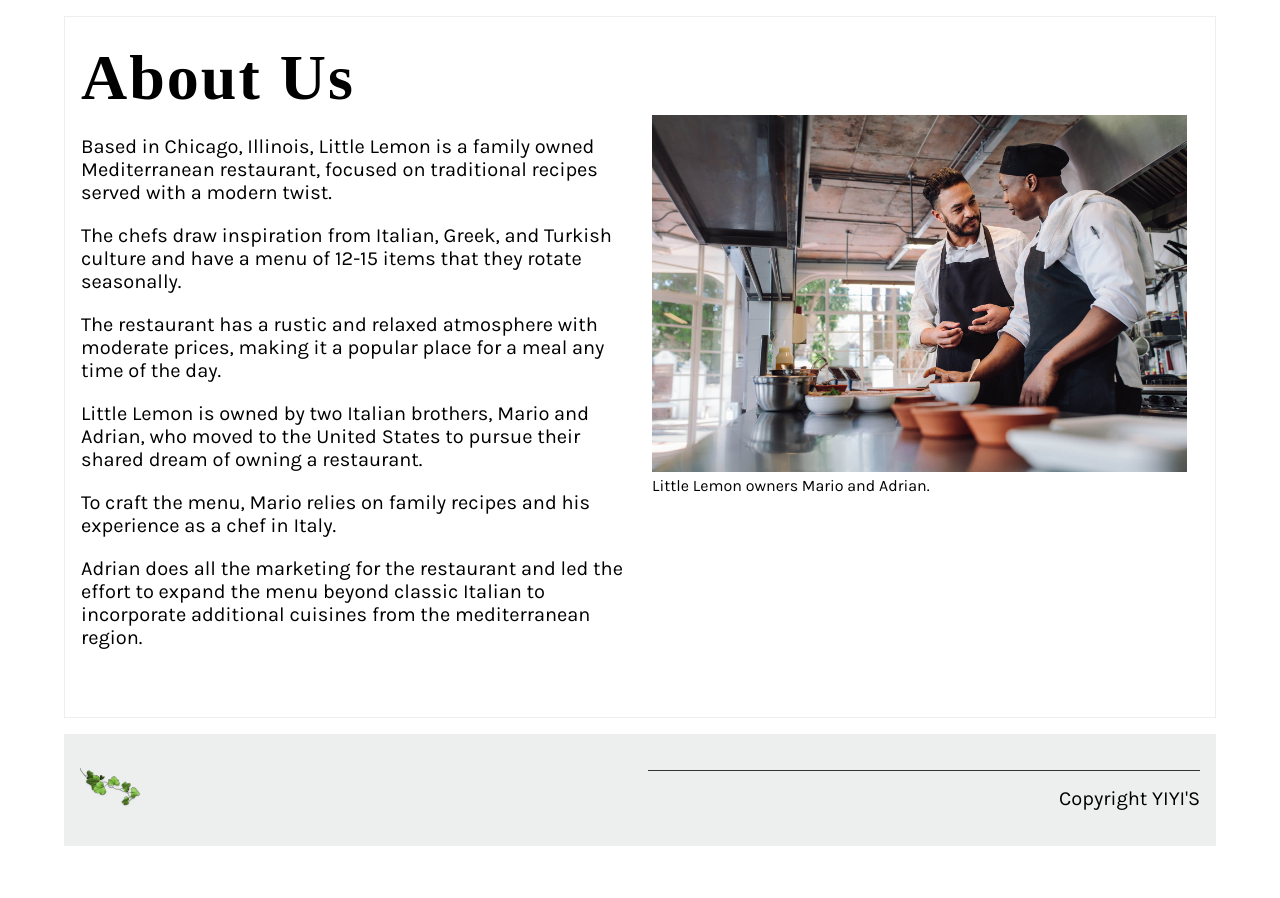
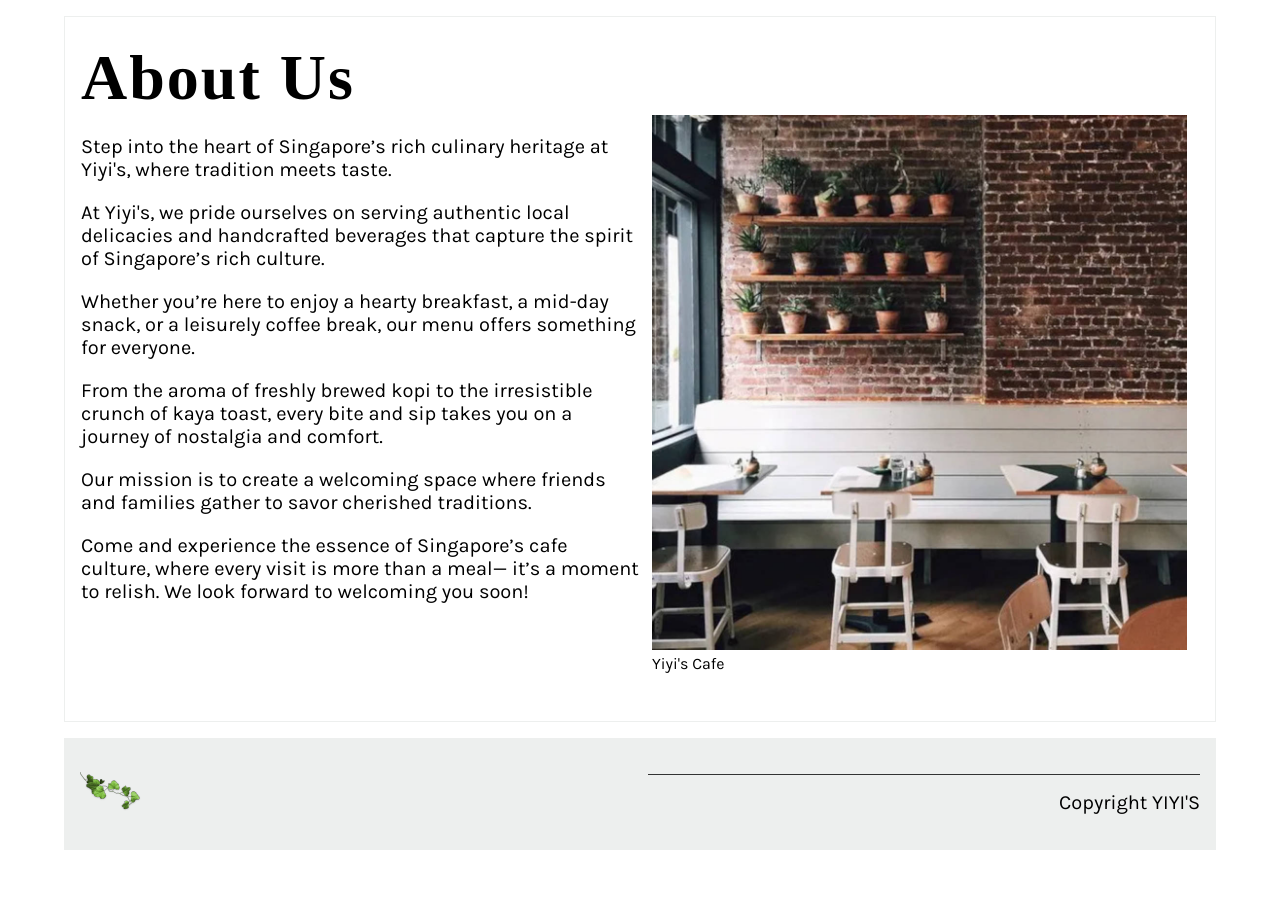
Before and after one commit to gongpeilin/ProgrammingAssignment, a Django app: page /about/ in a window 1280 px wide. Shown: the part 244-1142 px from the top of the page. Before the commit the page ends 1090 px from the top, so only its background shows below. Run offline with Django 4.2, Linux system fonts and the light colour scheme; some web fonts are replaced.

Commit message:
Update the website content

```diff
--- a/assignment/restaurant/static/css/style.css
+++ b/assignment/restaurant/static/css/style.css
@@ -136,7 +136,7 @@ input{
   }
 
 #hero {
-    background-image: linear-gradient(0deg, rgba(0, 0, 0, 0.3), rgba(0, 0, 0, 0.8)), url('../img/restaurant_inside.jpg');
+    background-image: linear-gradient(0deg, rgba(0, 0, 0, 0.3), rgba(0, 0, 0, 0.8)), url('../img/backgroud.jpg');
     background-size: cover;
     background-position: 75%;
     color: white;
--- a/assignment/restaurant/templates/about.html
+++ b/assignment/restaurant/templates/about.html
@@ -7,35 +7,31 @@
       <!--Begin col-->
       <div class="column">
         <p>
-          Based in Chicago, Illinois, Little Lemon is a family owned
-          Mediterranean restaurant, focused on traditional recipes served with a
-          modern twist.
+          Step into the heart of Singapore’s rich culinary heritage at Yiyi's,
+          where tradition meets taste.
         </p>
         <p>
-          The chefs draw inspiration from Italian, Greek, and Turkish culture
-          and have a menu of 12-15 items that they rotate seasonally.
+          At Yiyi's, we pride ourselves on serving authentic local delicacies and handcrafted beverages
+          that capture the spirit of Singapore’s rich culture.
         </p>
 
         <p>
-          The restaurant has a rustic and relaxed atmosphere with moderate
-          prices, making it a popular place for a meal any time of the day.
+          Whether you’re here to enjoy a hearty breakfast, a mid-day snack, or a leisurely coffee break,
+          our menu offers something for everyone.
         </p>
 
         <p>
-          Little Lemon is owned by two Italian brothers, Mario and Adrian, who
-          moved to the United States to pursue their shared dream of owning a
-          restaurant.
+          From the aroma of freshly brewed kopi to the irresistible crunch of kaya toast,
+          every bite and sip takes you on a journey of nostalgia and comfort.
         </p>
 
         <p>
-          To craft the menu, Mario relies on family recipes and his experience
-          as a chef in Italy.
+          Our mission is to create a welcoming space where friends and families gather to savor cherished traditions.
         </p>
 
         <p>
-          Adrian does all the marketing for the restaurant and led the effort to
-          expand the menu beyond classic Italian to incorporate additional
-          cuisines from the mediterranean region.
+          Come and experience the essence of Singapore’s cafe culture, where every visit is more than a meal—
+          it’s a moment to relish. We look forward to welcoming you soon!
         </p>
       </div>
       <!--End col-->
@@ -44,11 +40,11 @@
       <div class="column">
         <figure class="figure">
           <img
-            src="{% static 'img/mario-and-adrian.jpg' %}"
-            alt="Mario and Adrian"
+            src="{% static 'img/cafe_shop.jpg' %}"
+            alt="YIYI'S"
           />
           <figcaption class="figure-caption">
-            Little Lemon owners Mario and Adrian.
+            Yiyi's Cafe
           </figcaption>
         </figure>
       </div>
--- a/assignment/restaurant/templates/base.html
+++ b/assignment/restaurant/templates/base.html
@@ -6,11 +6,11 @@
     <meta charset="utf-8" />
     <meta name="viewport" content="width=device-width, initial-scale=1" />
 
-    <title>Little Lemon</title>
+    <title>Yiyi's Cafe</title>
     <meta name="description" content="A brief description" />
     <meta
-      name="author"
-      content="Based in Chicago, Illinois, Little Lemon is a family owned Mediterranean restaurant, focused on traditional recipes served with a modern twist."
+      name="Yiyi"
+      content="Step into the heart of Singapore’s rich culinary heritage at Yiyi's, where tradition meets taste."
     />
 
     <!-- Load favicon -->
```
Also changed, not shown: assignment/restaurant/templates/index.html (+10 -11 lines), assignment/restaurant/static/img/backgroud.jpg (added), assignment/restaurant/static/img/book_table.jpg (added), assignment/restaurant/static/img/cafe_shop.jpg (added), assignment/restaurant/static/img/menu_items/Beef combo.jpg (added), assignment/restaurant/static/img/menu_items/Cake.jpg (added), assignment/restaurant/static/img/menu_items/Chicken rice.jpg (added), assignment/restaurant/static/img/menu_items/Laksa.jpg (added), assignment/restaurant/static/img/menu_items/Pasta.jpg (added), assignment/restaurant/static/img/menu_new.jpg (added), assignment/restaurant/static/img/openning_hours.jpg (added).
